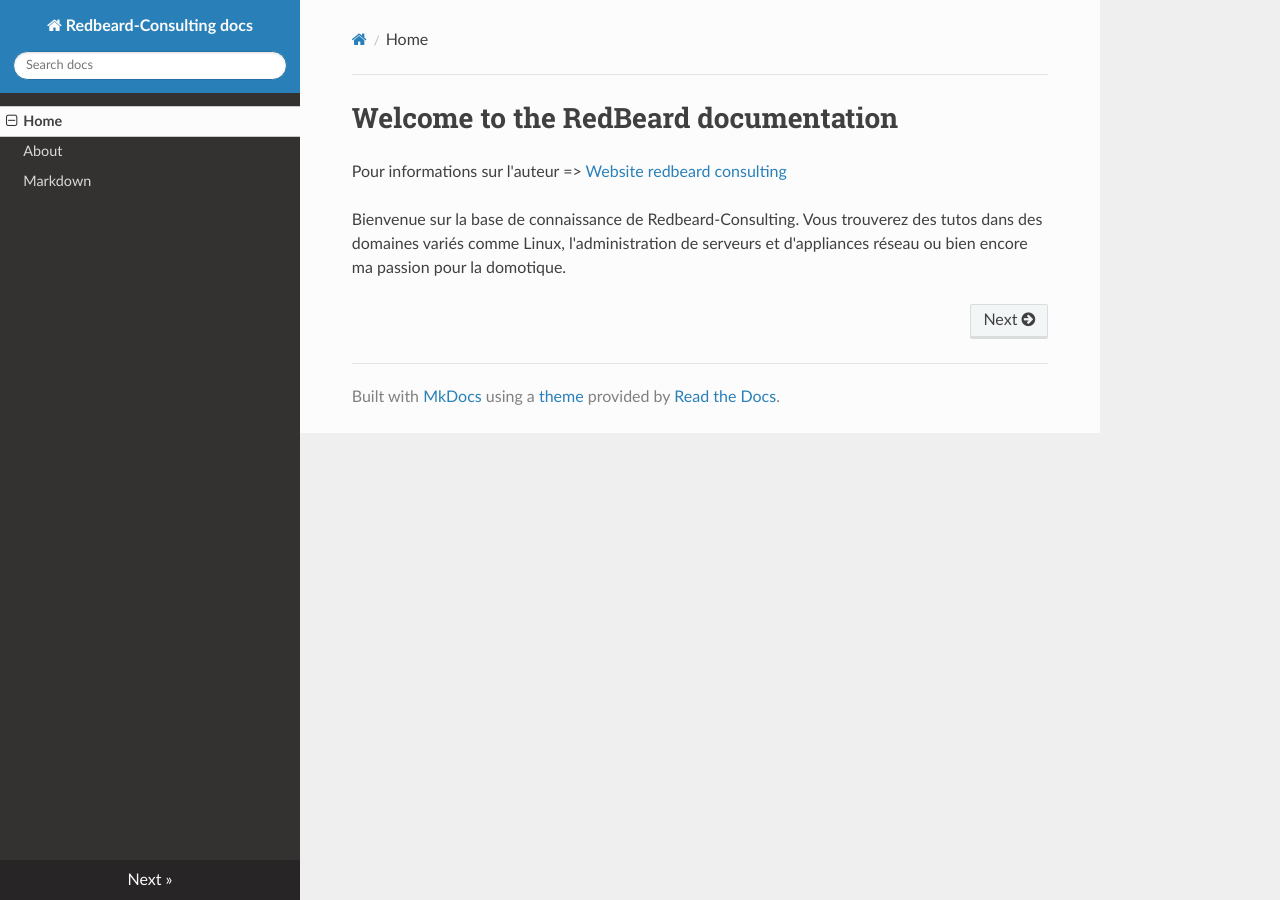
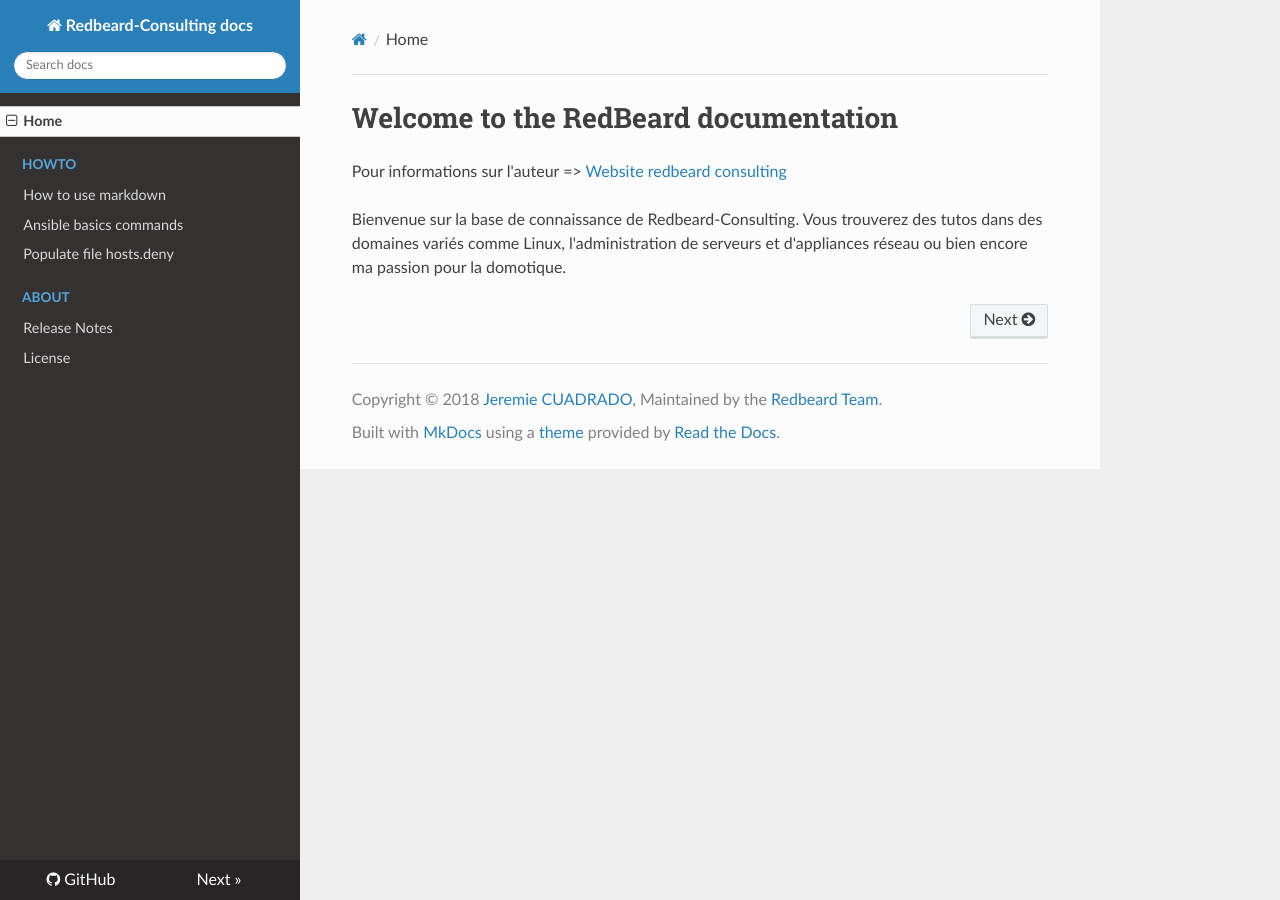
Before and after one commit to redbeard28/docset, an MkDocs documentation site: the page built from docs/index.md, in a window 1280 px wide. Built offline with MkDocs 1.6.1, drawn with Linux system fonts in a browser that asks for light colours; nearby versions of some CDN libraries; old or Windows-style settings are respelled for this version of MkDocs.

Commit message:
pages error

```diff
--- a/mkdocs.yml
+++ b/mkdocs.yml
@@ -1,14 +1,40 @@
 site_name: Redbeard-Consulting docs
-site_url: http://redbeard-consulting_docs.redthedocs.io
+site_url: http://docs.redbeard-consulting.fr
+site_description: Base de connaissances documentaire provenant d'un consultant freelance Linux
 site_autor: Jérémie CUADRADO
-site_favicon: images/favicon.ico
-theme: readthedocs
+site_favicon: 'images/favicon.ico'
+
+repo_url: https://github.com/redbeard28/redbeard-consulting_docs
+edit_uri: ""
+
+theme:
+    name: readthedocs
+    highlightjs: true
+    hljs_languages:
+        - yaml
+        - django
 
 nav:
- - Home: 'index.md'
- - About: 'about/license.md'
- - Markdown: 'howto/mkdocs/utilisation_markdown.md'
+    - Home: index.md
+    - Howto:
+        - How to use markdown: howto/mkdocs/utilisation_markdown.md
+        - Ansible basics commands: howto/ansible/ansible_howto.md
+        - Populate file hosts.deny: howto/Linux/populate-hosts.deny.md
+    - About:
+        - Release Notes: about/release-notes.md
+        - License: about/license.md
 
-pages:
- - [ 'index.md', 'Home' ]
- - [ 'howto/mkdocs/utilisation_markdown.md', 'Markdown', 'How to use markdown' ]
+markdown_extensions:
+    - toc:
+        permalink: 
+    - admonition
+    - def_list
+    - mdx_gh_links:
+        user: mkdocs
+        repo: mkdocs
+
+copyright: Copyright &copy; 2018 <a href="https://twitter.com/_redbeard28">Jeremie CUADRADO</a>, Maintained by the <a href="/about/release-notes">Redbeard Team</a>.
+google_analytics: [ 'UA-89297097-1', 'auto' ]
+
+plugins:
+    - search
```
